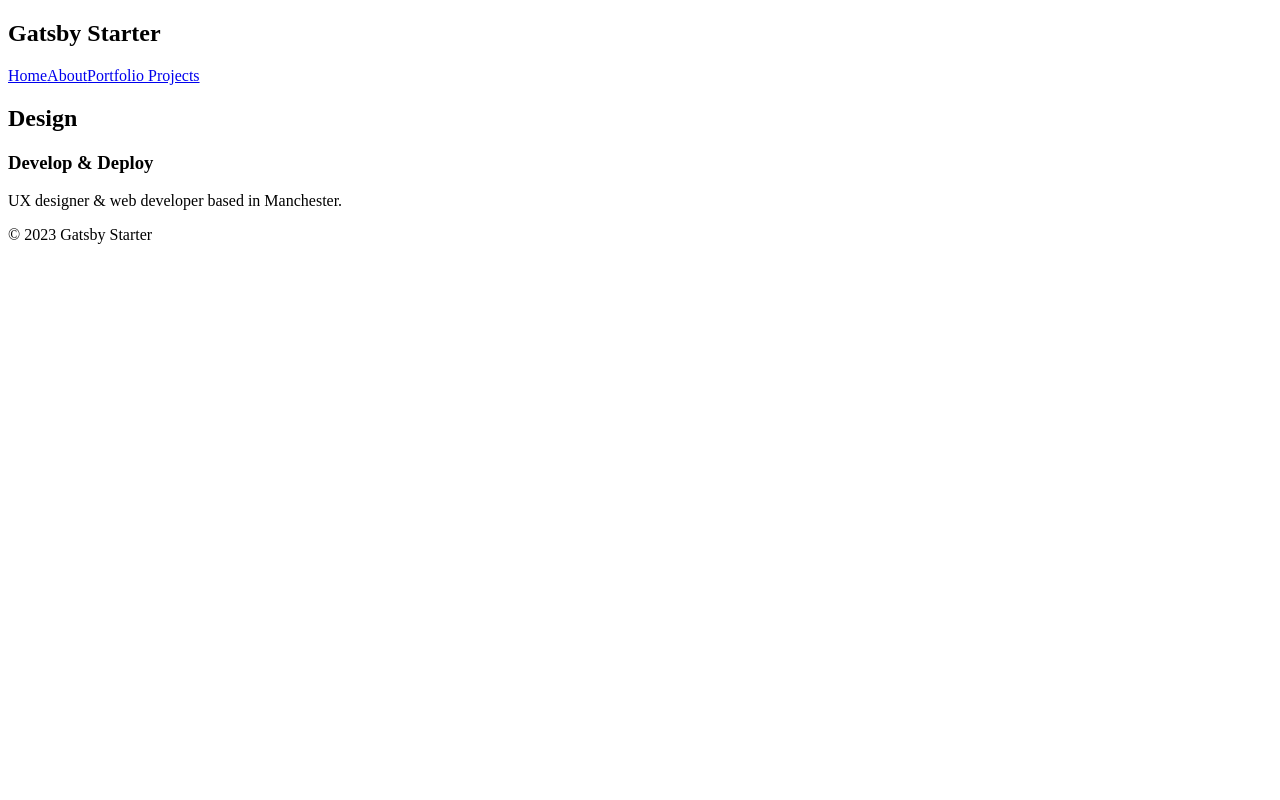
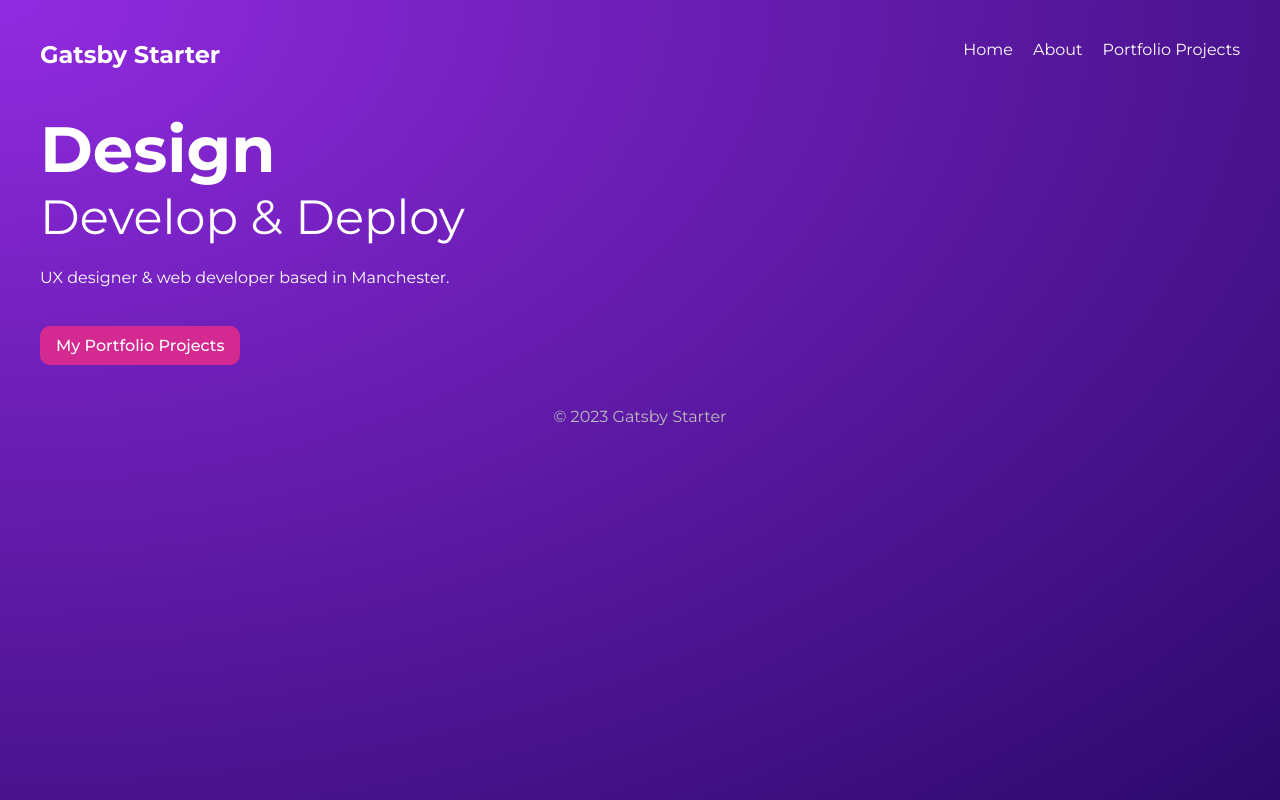
Before and after one commit to kilubaka/gatsby-starter, a Gatsby site: page / in a window 1280 px wide. Built offline with nearby package versions, Linux system fonts and the light colour scheme; Gatsby itself is replaced by a stand-in of ours.

Commit message:
Styling Components; .sass, .scss added

```diff
--- a/gatsby-config.js
+++ b/gatsby-config.js
@@ -3,6 +3,7 @@
  */
 module.exports = {
   plugins: [
-      'gatsby-plugin-resolve-src'
+      'gatsby-plugin-resolve-src',
+      'gatsby-plugin-sass'
   ],
 }
--- a/package.json
+++ b/package.json
@@ -15,8 +15,10 @@
   "dependencies": {
     "gatsby": "^5.9.1",
     "gatsby-plugin-resolve-src": "^2.1.0",
+    "gatsby-plugin-sass": "^6.10.0",
     "react": "^18.2.0",
-    "react-dom": "^18.2.0"
+    "react-dom": "^18.2.0",
+    "sass": "^1.63.3"
   },
   "bugs": {
     "url": "https://github.com/gatsbyjs/gatsby/issues"
--- a/src/components/Layout.js
+++ b/src/components/Layout.js
@@ -1,5 +1,7 @@
 import React from 'react';
 import Navbar from 'components/Navbar';
+
+import 'styles/global.scss';
 
 const Layout = (props) => {
     const { children } = props;
--- a/src/pages/index.js
+++ b/src/pages/index.js
@@ -1,16 +1,20 @@
 import React from "react";
+import { Link } from "gatsby";
 import Layout from 'components/Layout';
+
+import * as styles from 'styles/home.module.scss';
 
 const Home = () => {
     return (
         <Layout>
-            <section>
+            <header className={styles.header}>
                 <div>
                     <h2>Design</h2>
                     <h3>Develop & Deploy</h3>
                     <p>UX designer & web developer based in Manchester.</p>
+                    <Link to="/projects" className={styles.btn}>My Portfolio Projects</Link>
                 </div>
-            </section>
+            </header>
         </Layout>
     );
 };
--- a/src/pages/projects/index.js
+++ b/src/pages/projects/index.js
@@ -1,10 +1,12 @@
 import React from 'react';
 import Layout from 'components/Layout';
+
+import * as styles from 'styles/projects.module.scss';
 
 const Projects = () => {
     return (
         <Layout>
-            <div>
+            <div className={styles.portfolio}>
                 <h2>Portfolio</h2>
                 <h3>Portfolio & Website I've Created</h3>
             </div>
--- /dev/null
+++ b/src/styles/global.scss
@@ -0,0 +1,58 @@
+@import url('https://fonts.googleapis.com/css2?family=Montserrat:wght@300;400;500;700&display=swap');
+
+* {
+    margin: 0;
+    padding: 0;
+    text-decoration: none;
+    font-family: "Montserrat", sans-serif;
+    color: white;
+}
+
+html, body {
+    min-height: 100%;
+}
+
+body {
+    background: radial-gradient(at top left, rgba(146, 43, 225, 1) 0%, rgba(43, 9, 107, 1) 100%) no-repeat;
+}
+
+p {
+    margin: 16px auto;
+    line-height: 1.5em;
+}
+
+/* layout & nav */
+.layout {
+    max-width: 1200px;
+    margin: 0 auto;
+}
+
+nav {
+    display: grid;
+    grid-template-columns: 1fr 1fr;
+    margin: 40px auto;
+
+    .links {
+        display: inline-block;
+        text-align: right;
+    }
+
+    a {
+        display: inline-block;
+        margin-left: 20px;
+        font-weight: 400;
+        padding-bottom: 8px;
+        border-bottom: 3px solid transparent;
+
+        &:hover {
+            border-color: white;
+        }
+
+    }
+}
+
+footer p {
+    text-align: center;
+    color: #bbb;
+    margin: 40px auto;
+}
--- /dev/null
+++ b/src/styles/home.module.scss
@@ -0,0 +1,25 @@
+.header {
+    display: grid;
+    grid-template-columns: 1fr 1fr;
+    grid-gap: 40px;
+    align-items: center;
+
+    h2 {
+        font-size: 4em;
+    }
+
+    h3 {
+        font-size: 3em;
+        font-weight: 400;
+        margin-bottom: 20px;
+    }
+}
+
+.btn {
+    display: inline-block;
+    background: #D42990;
+    padding: 10px 16px;
+    border-radius: 10px;
+    margin-top: 20px;
+    font-weight: 500;
+}
```
Also changed, not shown: src/styles/projects.module.scss (added, +13 -0 lines), 1 other file.
